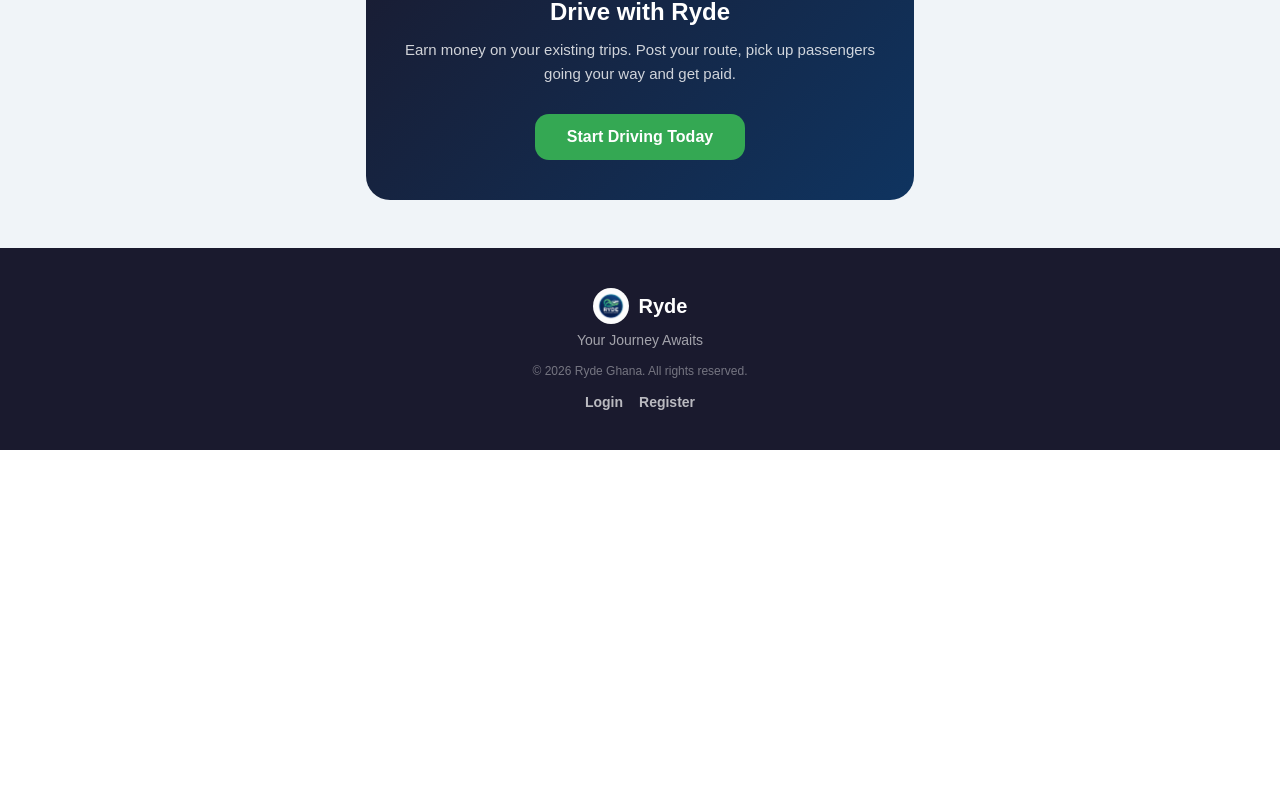
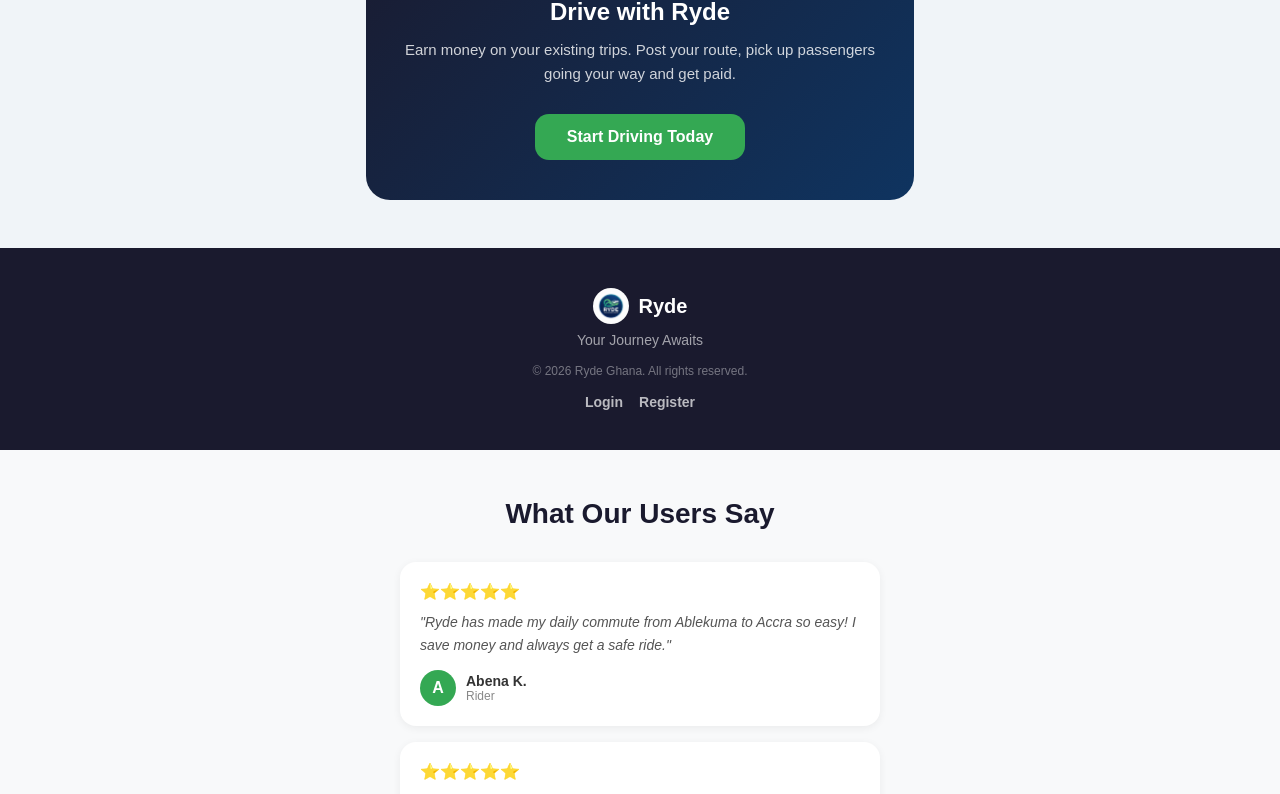
Before and after one commit to homatekpor-hash/rideshare-frontend, a React (Create React App) app: page / in a window 1280 px wide. Shown: the part 1993-2787 px from the top of the page. Before the commit the page ends 2443 px from the top, so only its background shows below. Built offline with nearby package versions, Linux system fonts and the light colour scheme.

Commit message:
Fix Get Started button and add success stories to home page

```diff
--- a/src/pages/Home.js
+++ b/src/pages/Home.js
@@ -28,7 +28,7 @@
           <h1 style={styles.heroTitle}>Your Journey Awaits</h1>
           <p style={styles.heroSubtitle}>Ghana's smartest ride-sharing app. Connect with drivers going your way across Accra, Kasoa, Tema, Kumasi and beyond.</p>
           <div style={styles.heroBtns}>
-            <button onClick={handleGetStarted} style={{...styles.heroRegisterBtn, border: 'none', cursor: 'pointer'}}>?? Get Started</button>
+            <button onClick={handleGetStarted} style={{...styles.heroRegisterBtn, border: 'none', cursor: 'pointer'}}>Get Started</button>
             <Link to="/login" style={styles.heroLoginBtn}>Login</Link>
           </div>
         </div>
@@ -110,7 +110,29 @@
           <Link to="/login" style={styles.footerLink}>Login</Link>
           <Link to="/register" style={styles.footerLink}>Register</Link>
         </div>
+      </div>{/* Success Stories */}
+<div style={styles.stories}>
+  <h2 style={styles.storiesTitle}>What Our Users Say</h2>
+  <div style={styles.storiesGrid}>
+    {[
+      { name: 'Abena K.', role: 'Rider', text: 'Ryde has made my daily commute from Ablekuma to Accra so easy! I save money and always get a safe ride.', rating: 5 },
+      { name: 'Kwame A.', role: 'Driver', text: 'I have been earning consistently since joining Ryde. The app is easy to use and passengers are respectful.', rating: 5 },
+      { name: 'Ama S.', role: 'Rider', text: 'I love that I can track my ride and share it with my family. Feels very safe to use!', rating: 5 },
+    ].map((story, i) => (
+      <div key={i} style={styles.storyCard}>
+        <div style={styles.storyStars}>{'⭐'.repeat(story.rating)}</div>
+        <p style={styles.storyText}>"{story.text}"</p>
+        <div style={styles.storyAuthor}>
+          <div style={styles.storyAvatar}>{story.name.charAt(0)}</div>
+          <div>
+            <p style={styles.storyName}>{story.name}</p>
+            <p style={styles.storyRole}>{story.role}</p>
+          </div>
+        </div>
       </div>
+    ))}
+  </div>
+</div>
     </div>
   );
 }
@@ -162,6 +184,16 @@
   footerTagline: { color: 'rgba(255,255,255,0.6)', fontSize: '14px', margin: '0 0 16px 0' },
   footerCopy: { color: 'rgba(255,255,255,0.4)', fontSize: '12px', margin: '0 0 16px 0' },
   footerLinks: { display: 'flex', gap: '16px', justifyContent: 'center' },
+ stories: { padding: '48px 24px', backgroundColor: '#f8f9fa' },
+storiesTitle: { fontSize: '28px', fontWeight: 'bold', color: '#1a1a2e', textAlign: 'center', margin: '0 0 32px 0' },
+storiesGrid: { display: 'flex', flexDirection: 'column', gap: '16px', maxWidth: '480px', margin: '0 auto' },
+storyCard: { backgroundColor: 'white', borderRadius: '16px', padding: '20px', boxShadow: '0 2px 8px rgba(0,0,0,0.06)' },
+storyStars: { fontSize: '16px', marginBottom: '10px' },
+storyText: { fontSize: '14px', color: '#555', lineHeight: '1.6', margin: '0 0 14px 0', fontStyle: 'italic' },
+storyAuthor: { display: 'flex', alignItems: 'center', gap: '10px' },
+storyAvatar: { width: '36px', height: '36px', borderRadius: '50%', backgroundColor: '#34a853', display: 'flex', alignItems: 'center', justifyContent: 'center', fontSize: '16px', fontWeight: 'bold', color: 'white' },
+storyName: { fontSize: '14px', fontWeight: 'bold', color: '#333', margin: 0 },
+storyRole: { fontSize: '12px', color: '#888', margin: 0 },
   footerLink: { color: 'rgba(255,255,255,0.7)', textDecoration: 'none', fontSize: '14px', fontWeight: 'bold' },
 };
 
```
